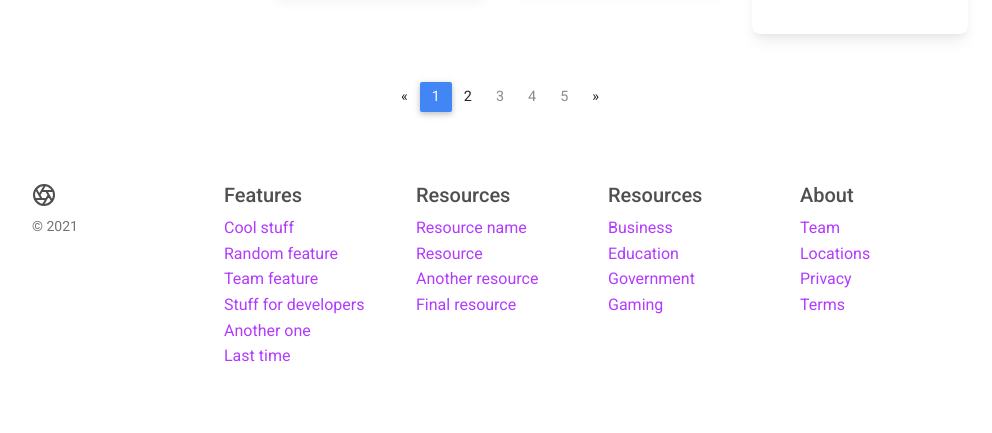
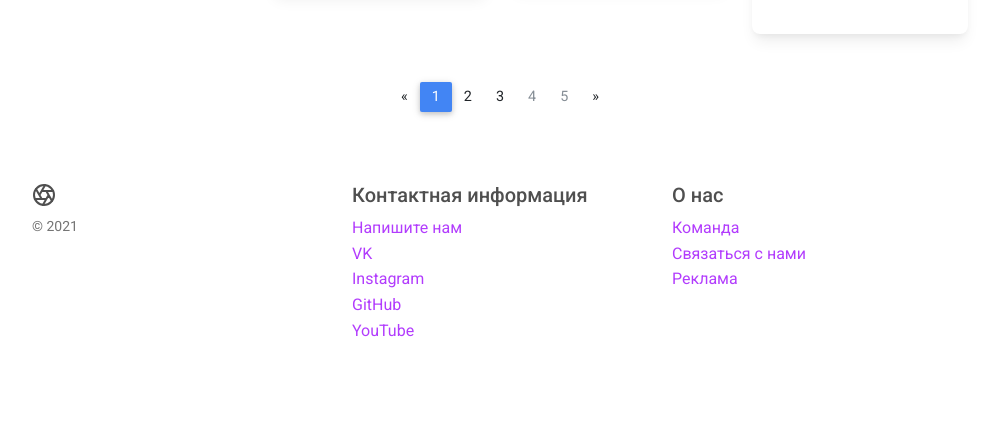
Before and after one commit to Alveeeep/buy_prob_evrthng, a Flask app: page /k0/1 in a window 1280 px wide. Shown: the part 2809-3242 px from the top of the page, without its empty margins (140-1132 px from the left). After the commit the page ends 3146 px from the top, so only its background shows below. Run offline with Flask 2, Linux system fonts and the light colour scheme; data comes from the database, SQL or seed files in the repository; both versions use the stored data as it was after the commit; some libraries are stand-ins or nearby versions.

Commit message:
stable version (not for release) to do add more items add href to footer add buying_page

```diff
--- a/main.py
+++ b/main.py
@@ -77,8 +77,19 @@ def main_page():
     form = SearchForm()
     if form.validate_on_submit():
         res = form.search.data
-        return render_template("index.html", title=res, form=form)
+        return redirect('/search/{}/1'.format(res))
     return render_template("index.html", title="Главная", form=form)
+
+
+@app.route('/search/<title>/<page_number>', methods=['GET', 'POST'])
+def search(title, page_number):
+    db_sess = db_session.create_session()
+    items = db_sess.query(Item).filter(Item.title.like('%{}%'.format(title))).all()
+    limit = math.ceil(len(items) / 12)
+    items_len = len(items)
+    return render_template("items.html", items=items, title=title, category='Найдено по запросу: ' + title,
+                           number=int(page_number),
+                           length=items_len, limit=limit, link='search/' + title)
 
 
 @app.route('/gadget', methods=['GET', 'POST'])
@@ -139,7 +150,6 @@ def buy_page():
     db_sess = db_session.create_session()
     user = db_sess.query(User).filter(User.id == id).first()
     cart = user.cart
-    print(user.name, cart)
     cart_dict = {}
     cart = cart.split(', ')
     for el in cart:
@@ -154,14 +164,16 @@ def buy_page():
                 'price': int(''.join(price.split())),
                 'amount': int(el[1]) + int(cart_dict[item.title]['amount']),
                 'image': item.image,
-                'link': '/item/{}'.format(el[0])
+                'link': '/item/{}'.format(el[0]),
+                'id': el[0]
             }
         else:
             it = {
                 'price': int(''.join(price.split())),
                 'amount': int(el[1]),
                 'image': item.image,
-                'link': '/item/{}'.format(el[0])
+                'link': '/item/{}'.format(el[0]),
+                'id': el[0]
             }
         cart_dict[item.title] = it
     total = 0
@@ -185,7 +197,23 @@ def category_page(category, page_number):
     limit = math.ceil(len(items) / 12)
     items_len = len(items)
     return render_template("items.html", items=items, title=cat, category=cat, number=int(page_number),
-                           length=items_len, limit=limit)
+                           length=items_len, limit=limit, link=items[0].category)
+
+
+@app.route('/item_delete/<int:id>', methods=['GET', 'POST'])
+@login_required
+def news_delete(id):
+    db_sess = db_session.create_session()
+    user_id = current_user.get_id()
+    user = db_sess.query(User).filter(User.id == user_id).first()
+    cart = user.cart
+    cart = cart.split(', ')
+    for el in cart:
+        if str(id) in el:
+            cart.remove(el)
+    user.cart = ', '.join(cart)
+    db_sess.commit()
+    return redirect('/cart')
 
 
 def main():
--- a/templates/base.html
+++ b/templates/base.html
@@ -86,7 +86,7 @@
 
 <footer class="container py-5 wow fadeIn">
     <div class="row">
-        <div class="col-12 col-md">
+        <div class="col-6 col-md">
             <svg xmlns="http://www.w3.org/2000/svg" width="24" height="24" fill="none" stroke="currentColor"
                  stroke-linecap="round" stroke-linejoin="round" stroke-width="2" class="d-block mb-2" role="img"
                  viewBox="0 0 24 24"><title>Product</title>
@@ -96,41 +96,21 @@
             <small class="d-block mb-3 text-muted">&copy; 2021</small>
         </div>
         <div class="col-6 col-md">
-            <h5>Features</h5>
+            <h5>Контактная информация</h5>
             <ul class="list-unstyled text-small">
-                <li><a class="link-secondary" href="#">Cool stuff</a></li>
-                <li><a class="link-secondary" href="#">Random feature</a></li>
-                <li><a class="link-secondary" href="#">Team feature</a></li>
-                <li><a class="link-secondary" href="#">Stuff for developers</a></li>
-                <li><a class="link-secondary" href="#">Another one</a></li>
-                <li><a class="link-secondary" href="#">Last time</a></li>
+                <li><a class="link-secondary" href="#">Напишите нам</a></li>
+                <li><a class="link-secondary" href="#">VK</a></li>
+                <li><a class="link-secondary" href="#">Instagram</a></li>
+                <li><a class="link-secondary" href="#">GitHub</a></li>
+                <li><a class="link-secondary" href="#">YouTube</a></li>
             </ul>
         </div>
         <div class="col-6 col-md">
-            <h5>Resources</h5>
+            <h5>О нас</h5>
             <ul class="list-unstyled text-small">
-                <li><a class="link-secondary" href="#">Resource name</a></li>
-                <li><a class="link-secondary" href="#">Resource</a></li>
-                <li><a class="link-secondary" href="#">Another resource</a></li>
-                <li><a class="link-secondary" href="#">Final resource</a></li>
-            </ul>
-        </div>
-        <div class="col-6 col-md">
-            <h5>Resources</h5>
-            <ul class="list-unstyled text-small">
-                <li><a class="link-secondary" href="#">Business</a></li>
-                <li><a class="link-secondary" href="#">Education</a></li>
-                <li><a class="link-secondary" href="#">Government</a></li>
-                <li><a class="link-secondary" href="#">Gaming</a></li>
-            </ul>
-        </div>
-        <div class="col-6 col-md">
-            <h5>About</h5>
-            <ul class="list-unstyled text-small">
-                <li><a class="link-secondary" href="#">Team</a></li>
-                <li><a class="link-secondary" href="#">Locations</a></li>
-                <li><a class="link-secondary" href="#">Privacy</a></li>
-                <li><a class="link-secondary" href="#">Terms</a></li>
+                <li><a class="link-secondary" href="#">Команда</a></li>
+                <li><a class="link-secondary" href="#">Связаться с нами</a></li>
+                <li><a class="link-secondary" href="#">Реклама</a></li>
             </ul>
         </div>
     </div>
--- a/templates/items.html
+++ b/templates/items.html
@@ -47,113 +47,113 @@
             <ul class="pagination pg-blue">
                 <li class="page-item">
                     {% if number == 1 %}
-                    <a href="/{{items[0].category}}/1" class="page-link disabled" aria-label="Previous">
+                    <a href="/{{link}}/1" class="page-link disabled" aria-label="Previous">
                         <span aria-hidden="true">&laquo;</span>
                     </a>
                     {% elif number > 1 %}
-                    <a href="/{{items[0].category}}/{{number - 1}}" class="page-link disabled" aria-label="Previous">
+                    <a href="/{{link}}/{{number - 1}}" class="page-link disabled" aria-label="Previous">
                         <span aria-hidden="true">&laquo;</span>
                     </a>
                     {% endif %}
                 </li>
                 {% if number == 1 %}
                 <li class="page-item active">
-                    <a href="/{{items[0].category}}/1" class="page-link">
+                    <a href="/{{link}}/1" class="page-link">
                         <span aria-hidden="true">1</span>
                     </a>
                 </li>
                 {% else %}
                 <li class="page-item">
-                    <a href="/{{items[0].category}}/1" class="page-link">
+                    <a href="/{{link}}/1" class="page-link">
                         <span aria-hidden="true">1</span>
                     </a>
                 </li>
                 {% endif %}
                 {% if number == 2 %}
                 <li class="page-item active">
-                    <a href="/{{items[0].category}}/2" class="page-link">
+                    <a href="/{{link}}/2" class="page-link">
                         <span aria-hidden="true">2</span>
                     </a>
                 </li>
                 {% else %}
                 <li class="page-item">
-                    <a href="/{{items[0].category}}/2" class="page-link">
+                    <a href="/{{link}}/2" class="page-link">
                         <span aria-hidden="true">2</span>
                     </a>
                 </li>
                 {% endif %}
-                {% if 3 < limit %}
+                {% if 3 <= limit %}
                     {% if number == 3 %}
                     <li class="page-item active">
-                        <a href="/{{items[0].category}}/3" class="page-link">
+                        <a href="/{{link}}/3" class="page-link">
                             <span aria-hidden="true">3</span>
                         </a>
                     </li>
                     {% else %}
                     <li class="page-item">
-                        <a href="/{{items[0].category}}/3" class="page-link">
+                        <a href="/{{link}}/3" class="page-link">
                             <span aria-hidden="true">3</span>
                         </a>
                     </li>
                     {% endif %}
                 {% else %}
                     <li class="page-item disabled">
-                        <a href="/{{items[0].category}}/3" class="page-link">
+                        <a href="/{{link}}/3" class="page-link">
                             <span aria-hidden="true">3</span>
                         </a>
                     </li>
                 {% endif %}
-                {% if 4 < limit %}
+                {% if 4 <= limit %}
                     {% if number == 4 %}
                     <li class="page-item active">
-                        <a href="/{{items[0].category}}/4" class="page-link">
+                        <a href="/{{link}}/4" class="page-link">
                             <span aria-hidden="true">4</span>
                         </a>
                     </li>
                     {% else %}
                     <li class="page-item">
-                        <a href="/{{items[0].category}}/4" class="page-link">
+                        <a href="/{{link}}/4" class="page-link">
                             <span aria-hidden="true">4</span>
                         </a>
                     </li>
                     {% endif %}
                 {% else %}
                     <li class="page-item disabled">
-                        <a href="/{{items[0].category}}/4" class="page-link">
+                        <a href="/{{link}}/4" class="page-link">
                             <span aria-hidden="true">4</span>
                         </a>
                     </li>
                 {% endif %}
-                {% if 5 < limit %}
+                {% if 5 <= limit %}
                     {% if number == 5 %}
                     <li class="page-item active">
-                        <a href="/{{items[0].category}}/5" class="page-link">
+                        <a href="/{{link}}/5" class="page-link">
                             <span aria-hidden="true">5</span>
                         </a>
                     </li>
                     {% else %}
                     <li class="page-item">
-                        <a href="/{{items[0].category}}/5" class="page-link">
+                        <a href="/{{link}}/5" class="page-link">
                             <span aria-hidden="true">5</span>
                         </a>
                     </li>
                     {% endif %}
                 {% else %}
                     <li class="page-item disabled">
-                        <a href="/{{items[0].category}}/5" class="page-link">
+                        <a href="/{{link}}/5" class="page-link">
                             <span aria-hidden="true">5</span>
                         </a>
                     </li>
                 {% endif %}
                 {% if number < limit %}
                     <li class="page-item">
-                        <a href="/{{items[0].category}}/{{number + 1}}" class="page-link" aria-label="Next">
+                        <a href="/{{link}}/{{number + 1}}" class="page-link" aria-label="Next">
                             <span aria-hidden="true">&raquo;</span>
                         </a>
                     </li>
                 {% else %}
                     <li class="page-item disabled">
-                        <a href="/{{items[0].category}}/{{number + 1}}" class="page-link" aria-label="Next">
+                        <a href="/{{link}}/{{number + 1}}" class="page-link" aria-label="Next">
                             <span aria-hidden="true">&raquo;</span>
                         </a>
                     </li>
```
Also changed, not shown: templates/buying_page.html (+21 -14 lines), db/database.db.
